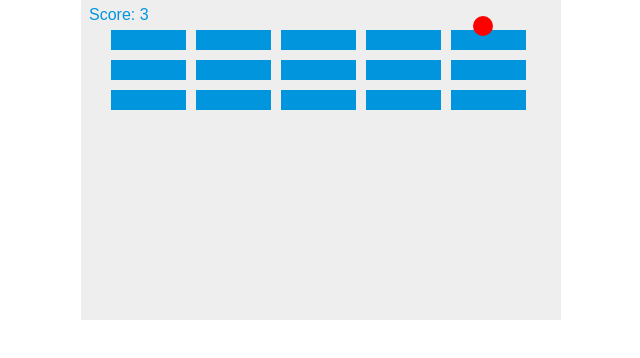
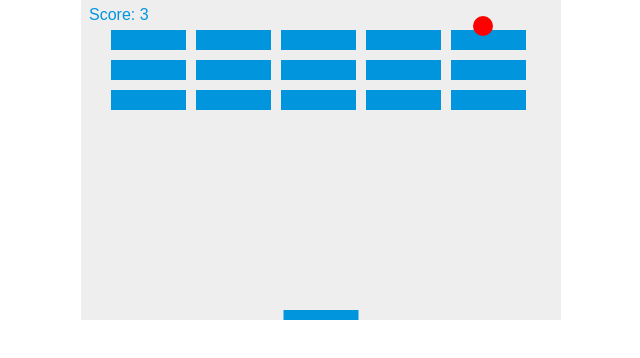
Before and after one commit to joeygaitan/breakout, a website: page index.html in a window 1280 px wide. Shown: the full height of the page, 319-959 px from the left. Drawn offline with Linux system fonts and the light colour scheme.

Commit message:
fixed paddle. Now working on collisiondection bug......

```diff
--- a/dist/index.html
+++ b/index.html
@@ -5,7 +5,7 @@
     <meta name="viewport" content="width=device-width, initial-scale=1.0">
     <meta http-equiv="X-UA-Compatible" content="ie=edge">
     <title>Document</title>
-    <script src='../src/index.js' defer></script>
+    <script src='../js/index.js' defer></script>
     <style>
     * { padding: 0; margin: 0; }
     canvas { background: #eee; display: block; margin: 0 auto; }
--- a/src/index.js
+++ b/js/index.js
@@ -5,8 +5,9 @@ class Sprite {
   constructor( x, y, height, width){
     this.x = x;
     this.y = y;
-    this._height = height
-    this._width = width
+    this.height = height
+    this.width = width
+
   }
 
 
@@ -35,14 +36,17 @@ class Ball extends Sprite {
 // new Ball(10, 20, 33, 'red')
 
 class Paddle extends Sprite {
-    constructor(height, width){
+    // new Paddle(10, 75)
+    constructor(height, width) {
         super(0, 0, height, width);
-        this.paddleX = ((canvas.width - this.width) / 2);
+
+        this.paddleX = (canvas.width - this.width) / 2
+        console.log(this.paddleX)
     }
 
     render = (ctx) => {
         ctx.beginPath();
-        console.log(this.width, this.height)
+        // console.log(this.paddleX, (canvas.width - this.width) / 2)
         ctx.rect(this.paddleX, (canvas.height - this.height), this.width, this.height);
         ctx.fillStyle = '#0095DD';
         ctx.fill();
@@ -212,12 +216,13 @@ class Lives {
 
     draw = () => {
         ctx.clearRect(0, 0, canvas.width, canvas.height);
+
         this.bricks.render(ctx)
         this.ball.render(ctx)
         this.paddle.render(ctx)
         this.score.render(ctx)
         // this.Lives.render(ctx)
-        this.collisionDetections
+        // this.collisionDetections()
 
         if (this.ball.x + this.ball.dx > canvas.width - this.ball.ballRadius || this.ball.x + this.ball.dx < this.ball.ballRadius) {
           this.ball.dx = -this.ball.dx;
@@ -231,6 +236,8 @@ class Lives {
             }
             this.ball.dy = -this.ball.dy;
           } else {
+
+            // ???
             this.paddle.paddleWidth += 15;
             this.paddle.ballRadius += 2;
             this.Lives.lives -= 1;
@@ -243,12 +250,13 @@ class Lives {
               this.ball.y = canvas.height - 30;
               this.ball.dx = 3;
               this.ball.dy = -3;
-              this.paddle.paddleX = (canvas.width - this.paddle.paddleWidth) / 2;
+
+              this.paddle.paddleX = (canvas.width - this.paddle.width) / 2;
             }
           }
         }
 
-        if (this.rightPressed && this.paddle.paddleX < canvas.width - this.paddle.paddleWidth) {
+        if (this.rightPressed && this.paddle.paddleX < canvas.width - this.paddle.width) {
           this.paddle.paddleX += 7;
         } else if (this.leftPressed && this.paddle.paddleX > 0) {
           this.paddle.paddleX -= 7;
```
Also changed, not shown: 1 other file.
